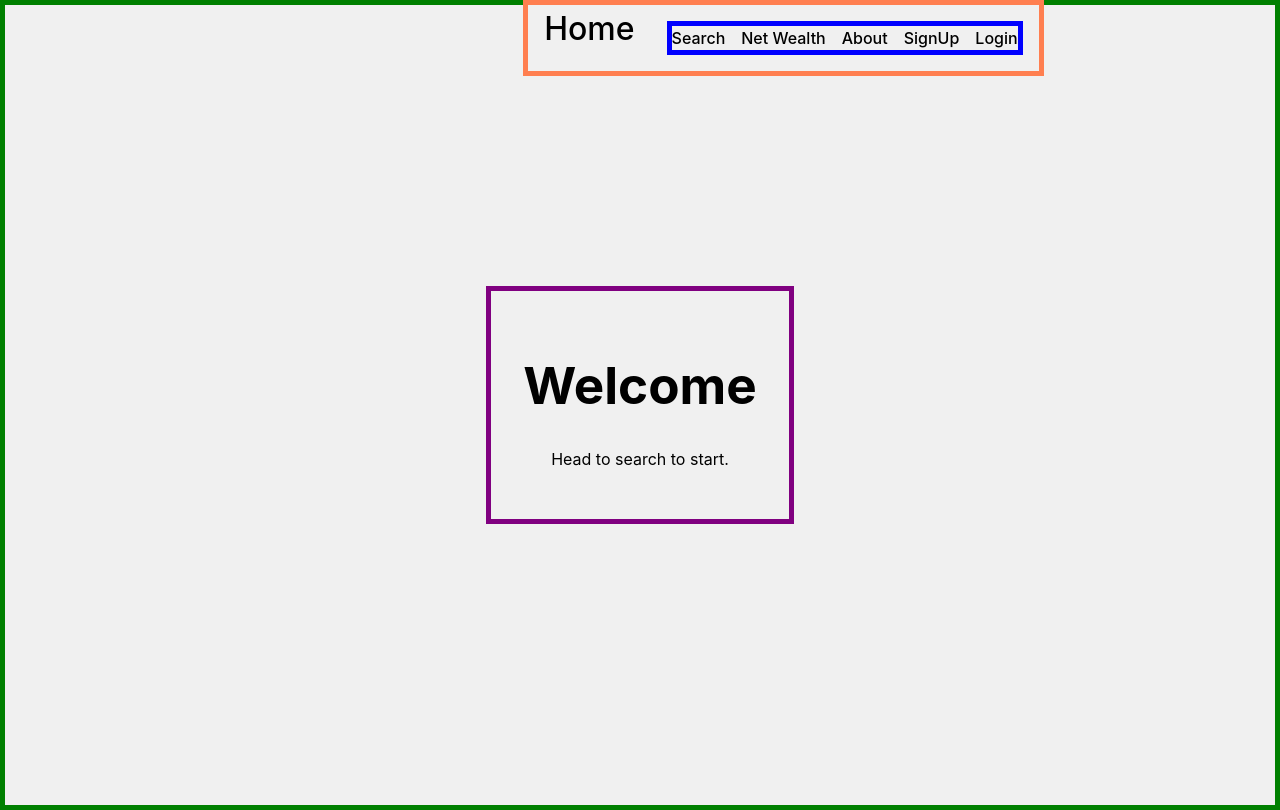
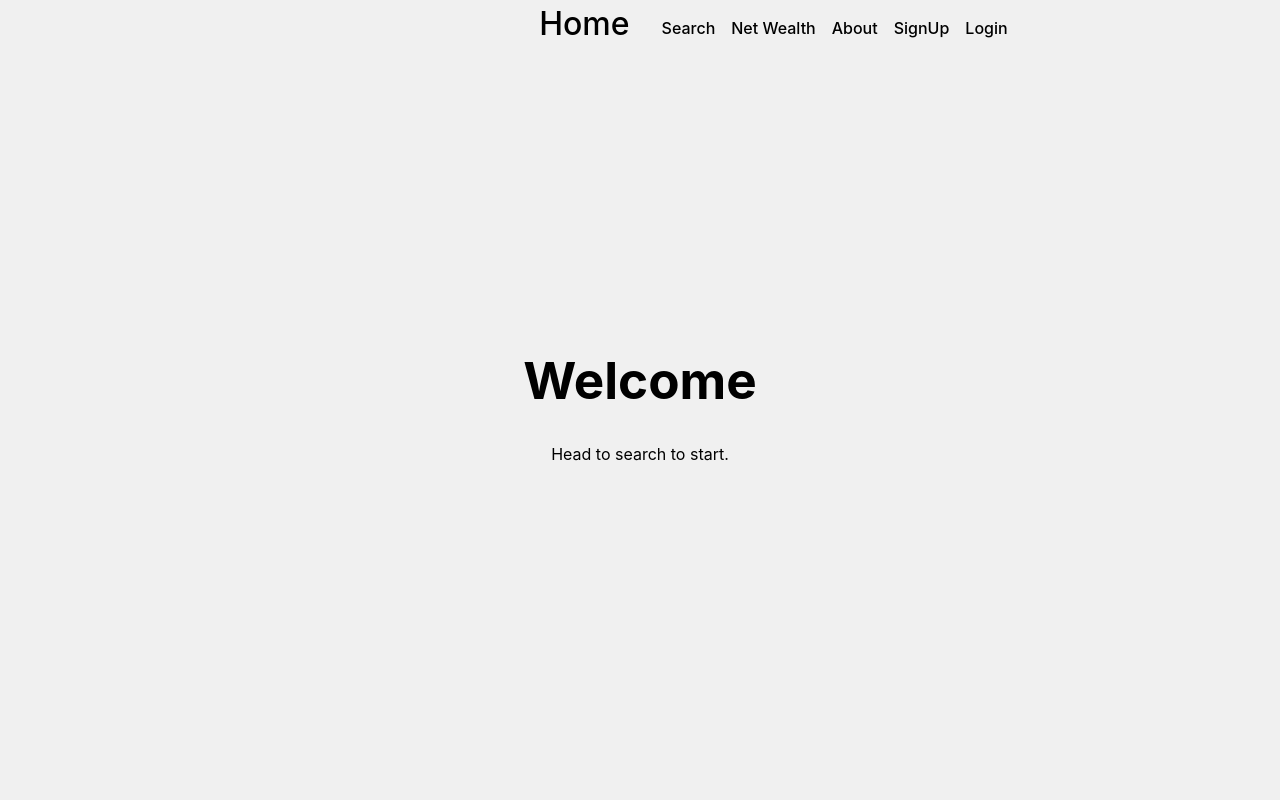
Before and after one commit to TylerErnst/ActivateWork_Capstone, a React (Vite) app in the folder frontend/: page / in a window 1280 px wide. Built offline with nearby package versions, Linux system fonts and the light colour scheme; no server answers.

Commit message:
Some styling

```diff
--- a/frontend/src/App.css
+++ b/frontend/src/App.css
@@ -3,7 +3,7 @@
   margin: 0 auto;
   padding: 2rem;
   text-align: center;
-  border: 5px solid purple;
+  /* border: 5px solid purple; */
 }
 
 :root {
@@ -29,7 +29,7 @@
 body {
   background-color: var(--background-color);
   color: var(--text-color);
-  border: 5px solid green;
+  /* border: 5px solid green; */
 }
 
 table {
@@ -123,13 +123,13 @@ td span:hover {
   position: fixed;
   top: 0;
   /* width: 100%; */
-  border: 5px solid coral;
+  /* border: 5px solid coral; */
 }
 
 nav ul {
   padding: 0;
   margin-left: auto;
-  border: 5px solid blue;
+  /* border: 5px solid blue; */
   list-style: none;
   display: flex;
   gap: 1rem;
```
